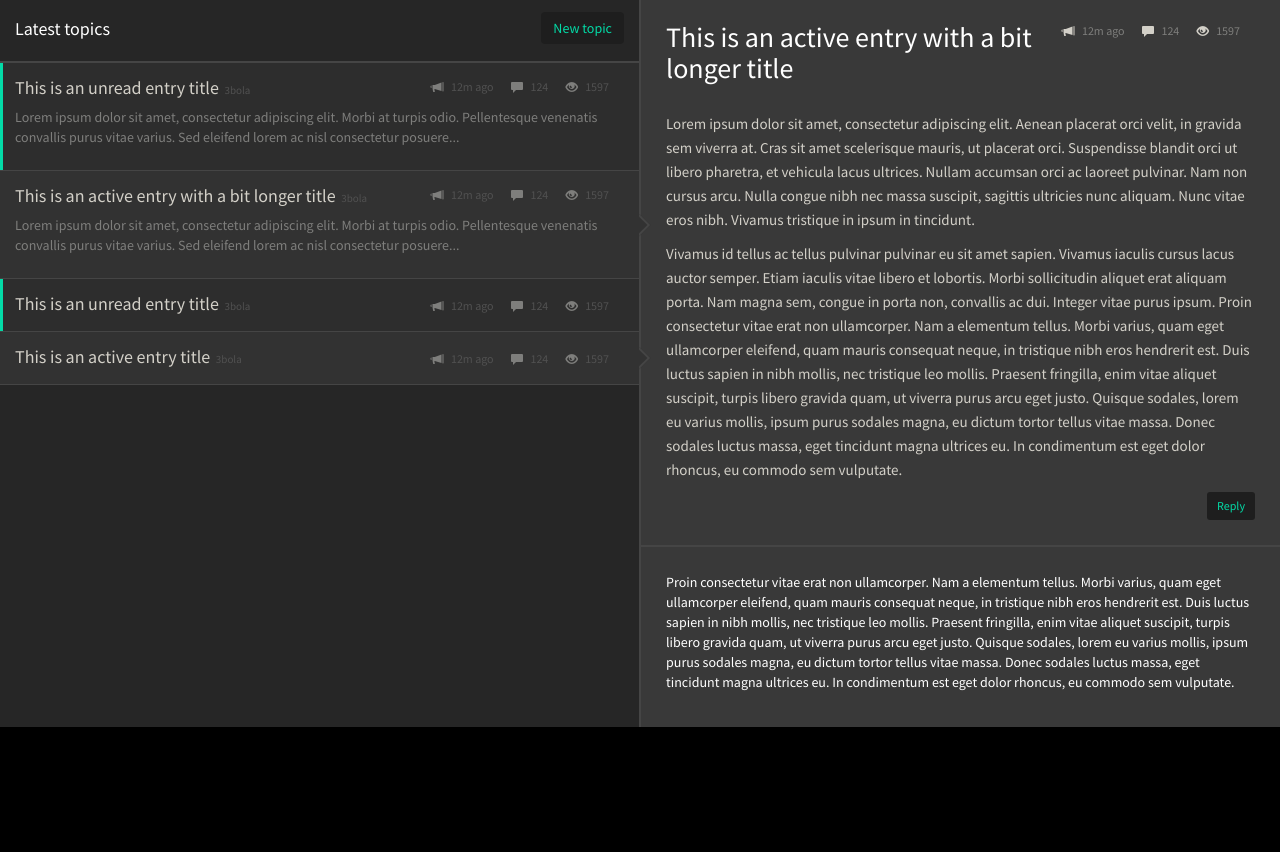
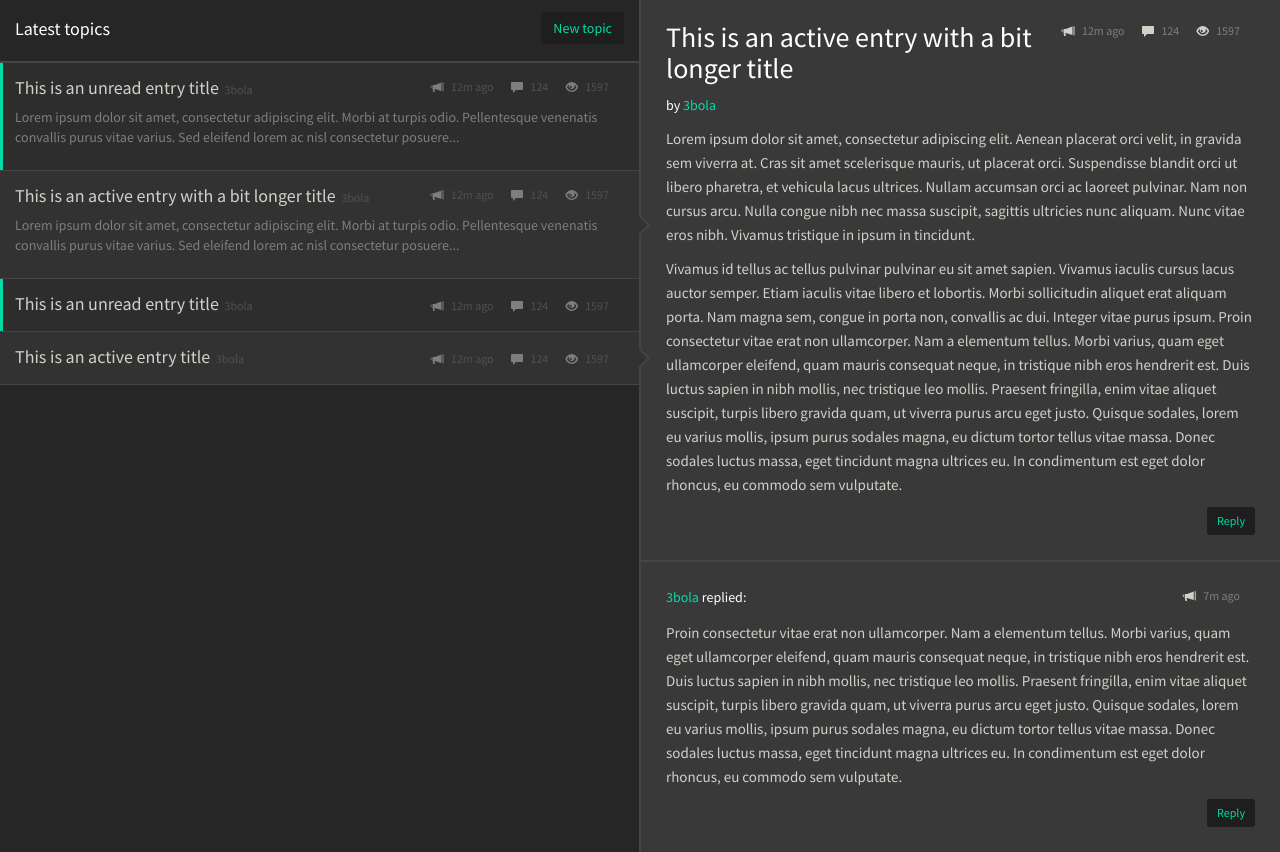
Before and after one commit to 3bola/skene, a website: page app/index.html in a window 1280 px wide. Shown: the part 53-905 px from the top of the page. Before the commit the page ends 800 px from the top, so only its background shows below. Drawn offline with nearby package versions, Linux system fonts and the light colour scheme.

Commit message:
structure for replies

```diff
--- a/app/index.html
+++ b/app/index.html
@@ -156,7 +156,7 @@
             <div class="posts"><span class="glyphicon glyphicon-comment"></span> 124</div>
             <div class="views"><span class="glyphicon glyphicon-eye-open"></span> 1597</div>
           </div>
-          <h1>This is an active entry with a bit longer title</h1>
+          <h1>This is an active entry with a bit longer title <span class="author">by <a href="#">3bola</a></span></h1>
           <p>Lorem ipsum dolor sit amet, consectetur adipiscing elit. Aenean placerat orci velit, in gravida sem viverra at. Cras sit amet scelerisque mauris, ut placerat orci. Suspendisse blandit orci ut libero pharetra, et vehicula lacus ultrices. Nullam accumsan orci ac laoreet pulvinar. Nam non cursus arcu. Nulla congue nibh nec massa suscipit, sagittis ultricies nunc aliquam. Nunc vitae eros nibh. Vivamus tristique in ipsum in tincidunt.</p>
           <p>Vivamus id tellus ac tellus pulvinar pulvinar eu sit amet sapien. Vivamus iaculis cursus lacus auctor semper. Etiam iaculis vitae libero et lobortis. Morbi sollicitudin aliquet erat aliquam porta. Nam magna sem, congue in porta non, convallis ac dui. Integer vitae purus ipsum. Proin consectetur vitae erat non ullamcorper. Nam a elementum tellus. Morbi varius, quam eget ullamcorper eleifend, quam mauris consequat neque, in tristique nibh eros hendrerit est. Duis luctus sapien in nibh mollis, nec tristique leo mollis. Praesent fringilla, enim vitae aliquet suscipit, turpis libero gravida quam, ut viverra purus arcu eget justo. Quisque sodales, lorem eu varius mollis, ipsum purus sodales magna, eu dictum tortor tellus vitae massa. Donec sodales luctus massa, eget tincidunt magna ultrices eu. In condimentum est eget dolor rhoncus, eu commodo sem vulputate.</p>
           <div class="actions">
@@ -166,7 +166,18 @@
           </div>
         </div>
         <div class="replies">
-          <p>Proin consectetur vitae erat non ullamcorper. Nam a elementum tellus. Morbi varius, quam eget ullamcorper eleifend, quam mauris consequat neque, in tristique nibh eros hendrerit est. Duis luctus sapien in nibh mollis, nec tristique leo mollis. Praesent fringilla, enim vitae aliquet suscipit, turpis libero gravida quam, ut viverra purus arcu eget justo. Quisque sodales, lorem eu varius mollis, ipsum purus sodales magna, eu dictum tortor tellus vitae massa. Donec sodales luctus massa, eget tincidunt magna ultrices eu. In condimentum est eget dolor rhoncus, eu commodo sem vulputate.</p>
+          <div class="reply">
+            <div class="statistics">
+              <div class="last"><span class="glyphicon glyphicon-bullhorn"></span> 7m ago</div>
+            </div>
+            <div class="author"><a href="#">3bola</a> replied:</div>
+            <p>Proin consectetur vitae erat non ullamcorper. Nam a elementum tellus. Morbi varius, quam eget ullamcorper eleifend, quam mauris consequat neque, in tristique nibh eros hendrerit est. Duis luctus sapien in nibh mollis, nec tristique leo mollis. Praesent fringilla, enim vitae aliquet suscipit, turpis libero gravida quam, ut viverra purus arcu eget justo. Quisque sodales, lorem eu varius mollis, ipsum purus sodales magna, eu dictum tortor tellus vitae massa. Donec sodales luctus massa, eget tincidunt magna ultrices eu. In condimentum est eget dolor rhoncus, eu commodo sem vulputate.</p>
+            <div class="actions">
+              <div class="pull-right">
+                <a href="#" class="btn btn-sm btn-primary">Reply</a>
+              </div>
+            </div>
+          </div>
         </div>
       </section>
     </div>
--- a/app/scss/index.scss
+++ b/app/scss/index.scss
@@ -10,6 +10,7 @@ html, body {
   position: relative;
   height: 100%;
 }
+
 #main {
   display: flex;
   position: relative;
@@ -17,6 +18,7 @@ html, body {
   padding-top: 50px;
   min-height: 100%;
 }
+
 #left {
   position: relative;
   min-height: 100%;
@@ -27,12 +29,14 @@ html, body {
     min-height: 62px;
   }
 }
+
 #right {
   position: relative;
   min-height: 100%;
   flex: 1;
   min-width: 539px;
 }
+
 .entry-list {
   border-top: 2px solid #000;
   padding: 0;
@@ -50,7 +54,7 @@ html, body {
       margin-bottom: 8px;
       .author {
         white-space: nowrap;
-        font-size: 11px;
+        font-size: 12px;
         margin-left: 2px;
         a {
           color: #FFF;
@@ -111,24 +115,48 @@ html, body {
       }
     }
   }
-} // .entry-list
+}
+
+// .entry-list
 
 .entry {
   padding: 25px;
   border-bottom: 2px solid #000;
   h1 {
     font-size: 28px;
-    margin: 0px 0px 1em;
+    margin: 0px 0px .5em;
     color: #FFF;
+    span.author {
+      margin-top: 1em;
+      display: block;
+      white-space: nowrap;
+      font-size: 14px;
+    }
   }
   p {
     font-size: 15px;
     line-height: 1.6em;
   }
-} // .entry
+}
+
+// .entry
+
 .replies {
   padding: 25px;
-} // .replies
+  .reply {
+    div.author {
+      display: block;
+      margin-bottom: 1em;
+      font-size: 14px;
+    }
+  }
+  p {
+    font-size: 15px;
+    line-height: 1.6em;
+  }
+}
+
+// .replies
 
 .statistics {
   float: right;
@@ -142,7 +170,9 @@ html, body {
       top: 2px;
     }
   }
-} // .statistics
+}
+
+// .statistics
 
 .actions {
   h4 {
@@ -154,33 +184,34 @@ html, body {
 
 // Theme
 
-$darkest:   #1e1e1e;
-$darker:    #262626;
-$dark:      #2d2d2d;
-$dimmer:    #323232;
-$dim:       #393939;
-$light:     #454545;
-$lighter:   #515151;
-$bright:    #7e7e7c;
-$brighter:  #d3d0c8;
-$brightest: #ffffff;
+$darkest: #1e1e1e;
+$darker: #262626;
+$dark: #2d2d2d;
+$dimmer: #323232;
+$dim: #393939;
+$light: #454545;
+$lighter: #515151;
+$bright: #7e7e7c;
+$brighter: #d3d0c8;
+$brightest: white;
 
-$red:     #f2777a;
-$yellow:  #ffcc66;
+$red: #f2777a;
+$yellow: #ffcc66;
 $yellow2: #fff62f;
-$purple:  #cc99cc;
-$blue:    #6699cc;
-$green:   #99cc99;
-$red:     #f2777a;
-$red2:    #ff6b64;
-$lime:    #03dba7;
-$orange:  #ff855c;
-$cyan:    #18e9cd;
+$purple: #cc99cc;
+$blue: #6699cc;
+$green: #99cc99;
+$red: #f2777a;
+$red2: #ff6b64;
+$lime: #03dba7;
+$orange: #ff855c;
+$cyan: #18e9cd;
 
 body {
   background-color: $dim;
   font-family: 'Source Sans Pro', sans-serif;
 }
+
 .btn {
   border: 0;
   &.btn-primary {
@@ -192,6 +223,7 @@ body {
     }
   }
 }
+
 .navbar-default {
   border: none;
   background-color: $darkest;
@@ -199,13 +231,13 @@ body {
     color: $lime;
   }
   .navbar-nav {
-    &>li a {
+    & > li a {
       color: $bright;
       &:hover {
         color: $brighter;
       }
     }
-    &>.active a {
+    & > .active a {
       color: $brighter;
       background-color: $darker;
       &:hover {
@@ -220,13 +252,14 @@ body {
     background-color: $red2;
   }
 }
+
 #left {
   background-color: $darker;
   border-right: 2px solid $light;
 }
-#right {
 
-}
+#right {}
+
 .entry-list {
   border-color: $light;
   background-color: $dark;
@@ -263,10 +296,17 @@ body {
     }
   }
 }
-.entry {
+
+.entry, .reply {
   border-color: $light;
   h1 {
     color: $brightest;
+  }
+  .author {
+    color: $brightest;
+    a {
+      color: $lime;
+    }
   }
   p {
     color: $brighter;
@@ -278,3 +318,10 @@ body {
     }
   }
 }
+
+.replies {
+  border-color: $light;
+  p {
+    color: $brighter;
+  }
+}
```
Also changed, not shown: app/css/index.css.
